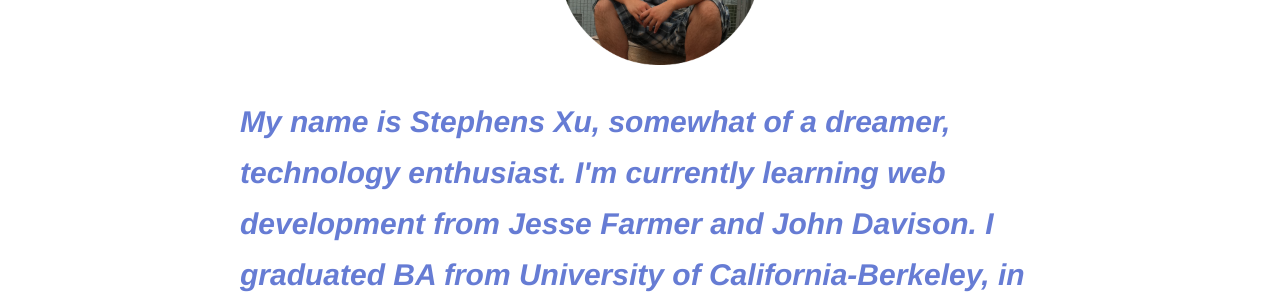
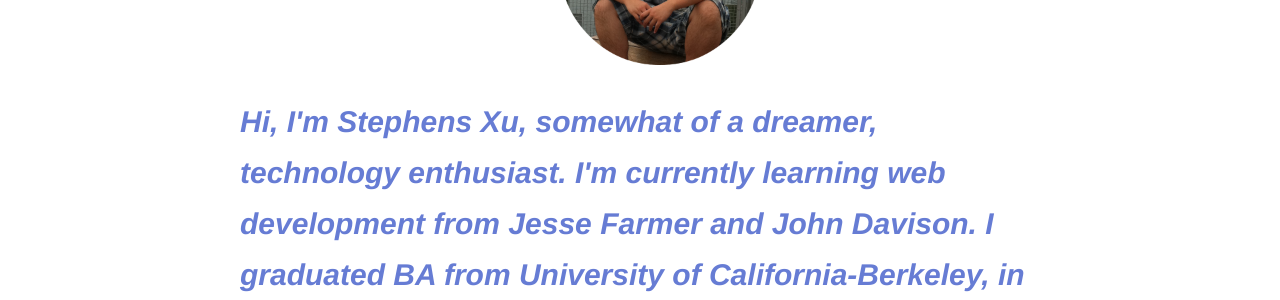
Before and after one commit to stephensxu/stephensxu.github.io, a Jekyll site: the page built from index.html, in a window 1280 px wide. Shown: the part 251-551 px from the top of the page. Built offline with Jekyll 4.4.1, drawn with Linux system fonts in a browser that asks for light colours; some of the changed text lies outside the part shown.

Commit message:
slight change to intro

```diff
--- a/index.html
+++ b/index.html
@@ -10,7 +10,7 @@
   </div>
   <br>
   <div id="intro">
-    <p>My name is Stephens Xu, somewhat of a dreamer, technology enthusiast. I'm currently learning web development from Jesse Farmer and John Davison. I graduated BA from University of California-Berkeley, in my previous career I worked in the Sales & Trading industry. After a string of life-changing events, I came to realize that my passion and future lies with Technology. Why? Because I want to be a builder, to make a small difference in the world we live in. Email me! stephensxub@gmail.com</p>
+    <p>Hi, I'm Stephens Xu, somewhat of a dreamer, technology enthusiast. I'm currently learning web development from Jesse Farmer and John Davison. I graduated BA from University of California-Berkeley, in my previous career I worked in the Sales & Trading industry. After a string of life-changing events, I came to realize that my passion and future lies with Technology. Why? Because I want to be a builder, to make a small difference in the world we live in. Email me! stephensxub@gmail.com</p>
   </div>
   <br>
 
```
